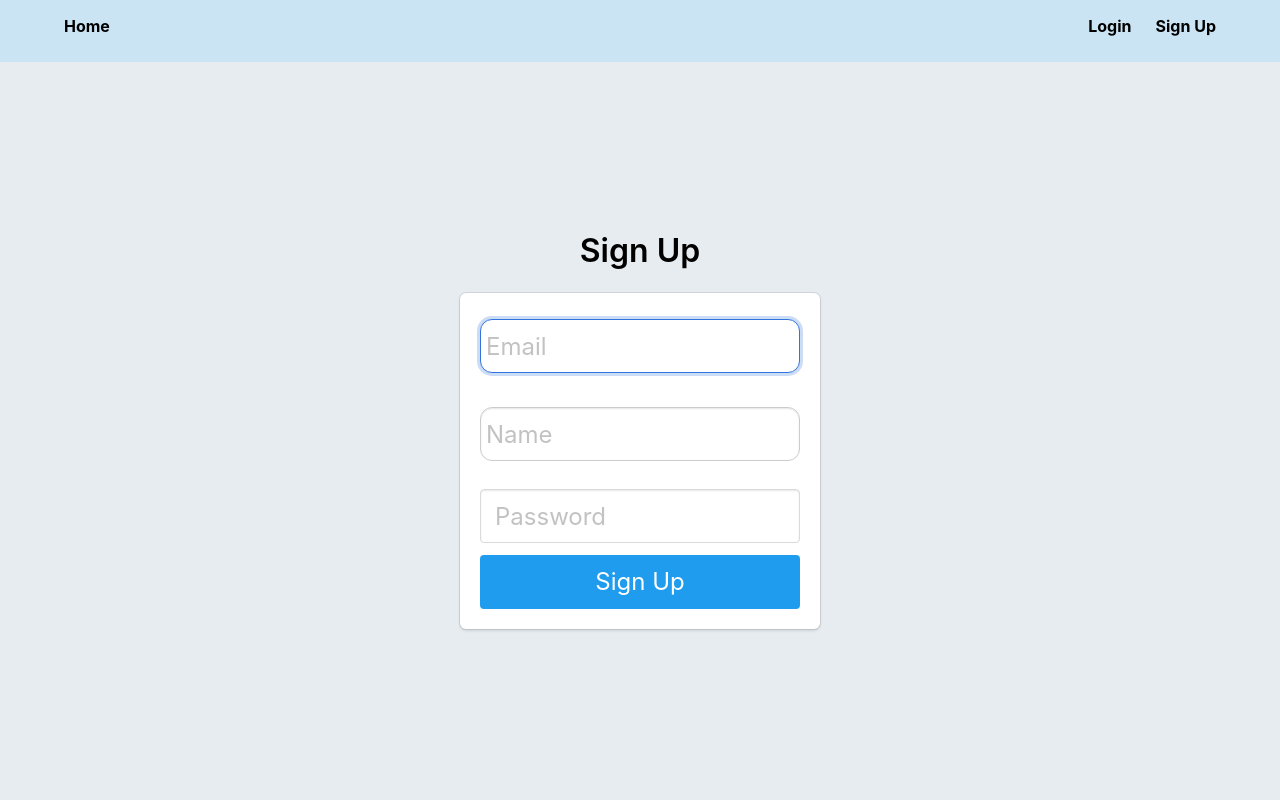
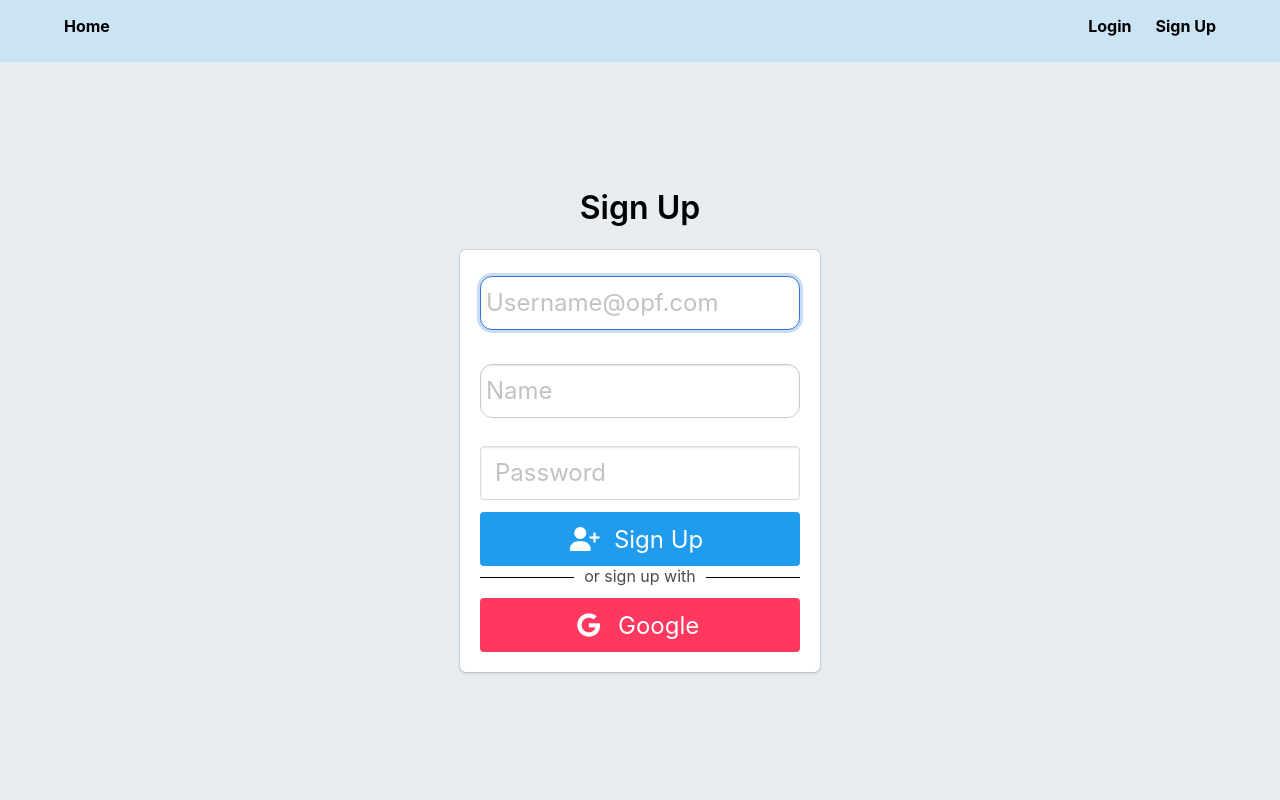
Before and after one commit to Kanom99life/oPenfans, a Flask app: page /signup in a window 1280 px wide. Run offline with Flask 3, Linux system fonts and the light colour scheme; parts of the project's set-up code (start-up, migrations or seed data) failed here and were passed over; some libraries are stand-ins or nearby versions.

Commit message:
login w/ google

```diff
--- a/web/app/static/css/mytwitter.css
+++ b/web/app/static/css/openfan.css
@@ -407,3 +407,16 @@ button {
     font-size: 20px;
 
   }
+
+h2 {
+    width: 100%;
+    text-align: center;
+    border-bottom: 1px solid #000;
+    line-height: 0.1em;
+    margin: 10px 0 20px;
+ }
+
+ h2 span {
+     background:#fff;
+     padding:0 10px;
+ }
--- a/web/app/templates/freeFan.html
+++ b/web/app/templates/freeFan.html
@@ -15,7 +15,7 @@
 
   <script src="https://kit.fontawesome.com/87f04edde9.js" crossorigin="anonymous"></script>
   <link rel="stylesheet" href="https://cdnjs.cloudflare.com/ajax/libs/font-awesome/4.7.0/css/font-awesome.min.css">
-  <link rel="stylesheet" href="/static/css/mytwitter.css">
+  <link rel="stylesheet" href="/static/css/openfan.css">
   <link rel="stylesheet" href="static/css/open-iconic-bootstrap.css">
   <title>FreeFan</title>
   <link rel = "icon" href = "/static/img/heart.svg" type = "image/x-icon">
@@ -80,7 +80,7 @@
                   {% endif %}
 
                   {% if not current_user.is_authenticated %}
-                  <button id="add_blog_notAuth" type="button" onclick="alert('You need to login to create post')" >What's on your mind?</button>
+                  <button id="add_blog_notAuth" type="button" onclick="alert('You need to login to create post')" >Welcome to openFan</button>
                   {% endif %}
                 </div>
                 <form id="addBlogBlog" hidden="hidden">
--- a/web/app/templates/freeFan/base.html
+++ b/web/app/templates/freeFan/base.html
@@ -9,7 +9,7 @@
  <link rel = "icon" href = "/static/img/heart.svg" type = "image/x-icon">
  <script src="https://kit.fontawesome.com/87f04edde9.js" crossorigin="anonymous"></script>
  <link rel="stylesheet" href="https://cdnjs.cloudflare.com/ajax/libs/bulma/0.7.2/css/bulma.min.css" />
- <link rel="stylesheet" href="/static/css/mytwitter.css">
+ <link rel="stylesheet" href="/static/css/openfan.css">
 
 </head>
 <style>
@@ -24,6 +24,7 @@
 .hero.is-primary .title {
     color: #000;
 }
+
 
 
 </style>
@@ -82,6 +83,7 @@
    </div>
  </section>
  <script>
+
    document.addEventListener('DOMContentLoaded', () => {
 
 
@@ -110,6 +112,7 @@
 
    });
  </script>
+
 </body>
 
 
--- a/web/app/templates/freeFan/profile.html
+++ b/web/app/templates/freeFan/profile.html
@@ -18,9 +18,12 @@
   <span id="userName">{{ current_user.name }}</span><br/>
   <strong>Email</strong>
   <span id="userEmail">{{ current_user.email }}</span><br/>
-
+  {% if '@gmail.com' in current_user.email %}
+  <a href="https://myaccount.google.com/" target="_blank">Google Account settings</a>
+  {% else %}
   <button class="edit-profile-button" id="editBut"><i class="fa-solid fa-user"></i> Edit Profile</button> </br>
   <button class="edit-pw-button" id="editPassword"><i class="fa-solid fa-key"></i> Change Password</button>
+  {% endif %}
 </div>
 
 
--- a/web/app/templates/freeFan/signup.html
+++ b/web/app/templates/freeFan/signup.html
@@ -13,7 +13,8 @@
    <form method="POST">
      <div class="field">
        <div class="control">
-         <input class="input is-large" type="email" name="email" placeholder="Email" autofocus="" required>
+        <input class="input is-large" type="email" name="email" placeholder="Username@opf.com" pattern=".+@opf\.com" title="Provide only a openFan email address" autofocus="" required>
+
        </div>
      </div>
      <div class="field">
@@ -26,8 +27,22 @@
          <input class="input is-large" type="password" name="password" placeholder="Password" required>
        </div>
      </div>
-     <button class="button is-block is-info is-large is-fullwidth">Sign Up</button>
+     <button class="button is-block is-info is-large is-fullwidth">
+          <span class="icon is-medium">
+            <i class="fas fa-user-plus"></i>
+          </span>
+          <span>Sign Up</span>
+        </button>
+        <h2><span>or sign up with</span></h2>
+        <a class="button is-block is-danger is-large is-fullwidth" href="{{ url_for('google') }}">
+          <span class="icon is-medium">
+            <i class="fab fa-google"></i>
+          </span>
+          <span>Google</span>
+        </a>
    </form>
  </div>
 </div>
+
+
 {% endblock %}
--- a/web/app/views.py
+++ b/web/app/views.py
@@ -1,3 +1,5 @@
+import secrets
+import string
 from flask import (jsonify, render_template,
                    request, url_for, flash, redirect)
 import json
@@ -5,15 +7,12 @@ from werkzeug.security import generate_password_hash, check_password_hash
 from werkzeug.urls import url_parse
 from sqlalchemy.sql import text
 from flask_login import login_user, login_required, logout_user, current_user
-
 from app import app
 from app import db
 from app import login_manager
-
-
+from app import oauth
 from app.models.blogEntry import BlogEntry
 from app.models.authuser import AuthUser, Privateblog
-
 
 @app.route('/crash')
 def crash():
@@ -28,6 +27,53 @@ def db_connection():
         return '<h1>db works.</h1>'
     except Exception as e:
         return '<h1>db is broken.</h1>' + str(e)
+
+@app.route('/google/')
+def google():
+
+
+    oauth.register(
+        name='google',
+        client_id=app.config['GOOGLE_CLIENT_ID'],
+        client_secret=app.config['GOOGLE_CLIENT_SECRET'],
+        server_metadata_url=app.config['GOOGLE_DISCOVERY_URL'],
+        client_kwargs={
+            'scope': 'openid email profile'
+        }
+    )
+
+
+   # Redirect to google_auth function
+    redirect_uri = url_for('google_auth', _external=True)
+    return oauth.google.authorize_redirect(redirect_uri)
+
+@app.route('/google/auth/')
+def google_auth():
+    token = oauth.google.authorize_access_token()
+    app.logger.debug(str(token))
+
+
+    userinfo = token['userinfo']
+    app.logger.debug(" Google User " + str(userinfo))
+    email = userinfo['email']
+    user = AuthUser.query.filter_by(email=email).first()
+
+
+    if not user:
+        name = userinfo['given_name'] + " " + userinfo['family_name']
+        random_pass_len = 8
+        password = ''.join(secrets.choice(string.ascii_uppercase + string.digits)
+                          for i in range(random_pass_len))
+        picture = userinfo['picture']
+        new_user = AuthUser(email=email, name=name,
+                           password=generate_password_hash(
+                               password, method='sha256'),
+                           avatar_url=picture)
+        db.session.add(new_user)
+        db.session.commit()
+        user = AuthUser.query.filter_by(email=email).first()
+    login_user(user)
+    return redirect('/')
 
 
 @app.route("/blogentry")
@@ -104,7 +150,7 @@ def remove_blog():
 @app.route('/profile')
 @login_required
 def freeFan_profile():
-    return render_template('freeFan/profile.html')
+    return render_template('freeFan/profile.html', current_user=current_user)
 
 @app.route('/login', methods=('GET', 'POST'))
 def freeFan_login():
@@ -138,6 +184,10 @@ def freeFan_login():
 @app.route('/signup', methods=('GET', 'POST'))
 def freeFan_signup():
 
+    def fix_email_domain(email):
+        # function to fix email domain to @opf.com
+        return email.split('@')[0] + '@opf.com'
+
     if request.method == 'POST':
         result = request.form.to_dict()
         app.logger.debug(str(result))
@@ -157,7 +207,11 @@ def freeFan_signup():
                 validated = False
                 break
             validated_dict[key] = value
-            # code to validate and add user to database goes here
+
+        # fix email domain to @opf.com
+        validated_dict['email'] = fix_email_domain(validated_dict['email'])
+
+        # code to validate and add user to database goes here
         app.logger.debug("validation done")
         if validated:
             app.logger.debug('validated dict: ' + str(validated_dict))
@@ -186,6 +240,7 @@ def freeFan_signup():
             db.session.commit()
 
         return redirect(url_for('freeFan_login'))
+
     return render_template('freeFan/signup.html')
 
 
--- a/web/requirements.txt
+++ b/web/requirements.txt
@@ -7,6 +7,8 @@ SQLAlchemy-serializer==1.4.1
 Django==4.0
 pytz==2021.3
 Flask-Login==0.6.2
+Authlib==1.2.0
+requests==2.28.2
 
 # cachetools==5.3.0
 # certifi==2022.12.7
```
Also changed, not shown: web/app/__init__.py (+6 -2 lines), web/app/static/js/blog.js (+6 -2 lines), web/app/templates/freeFan/login.html (+8 -1 lines), web/manage.py (+6 -6 lines), 1 other file.
